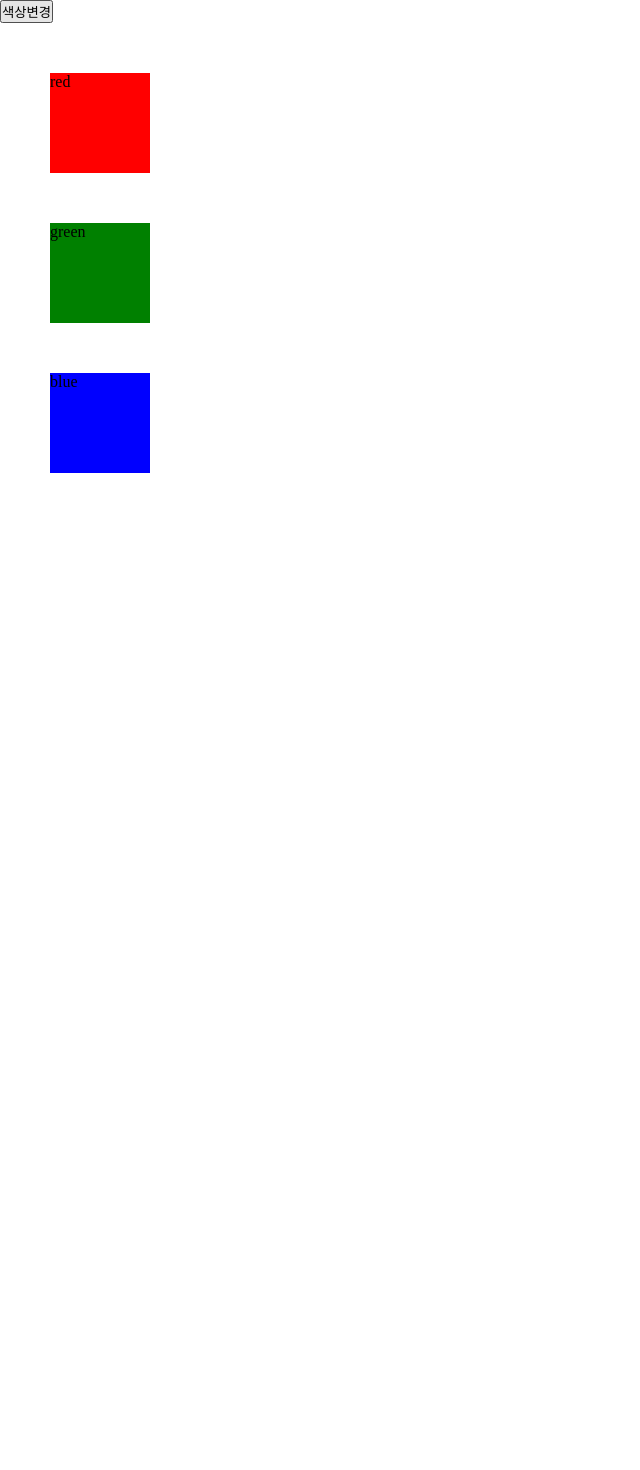
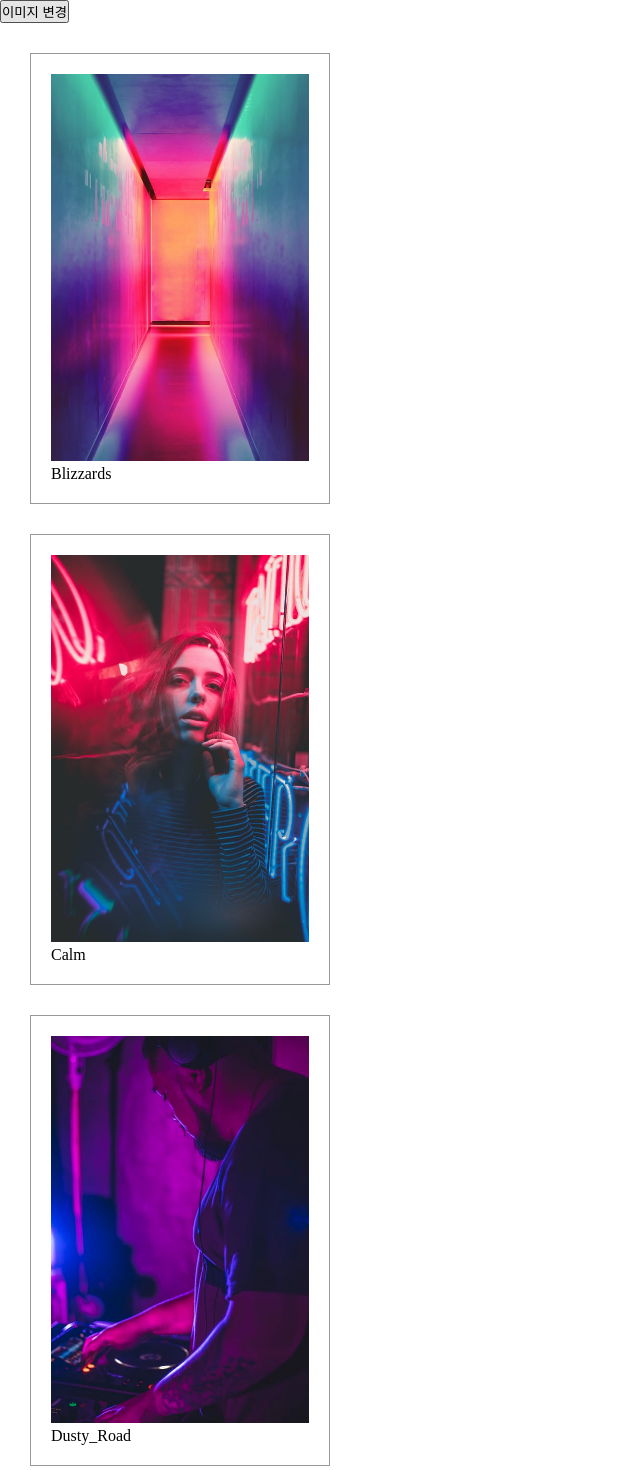
Before and after one commit to Yunjeong1/template, a React (Create React App) app: page / in a window 1280 px wide. Shown: the top 1470 px of the page, without its empty margins (0-640 px from the left). Before the commit the page ends 800 px from the top, so only its background shows below. Built offline with nearby package versions, Linux system fonts and the light colour scheme.

Commit message:
useState_change image

```diff
--- a/src/App.js
+++ b/src/App.js
@@ -1,5 +1,6 @@
 import './scss/style.scss';
 import { useState } from 'react';
+import Card from './Card';
 //useState , useEffect, useRef
 //useState - 컴포넌트에 특정 정보값이 변경이 되면 해당 정보값에 관련된 view화면으로 자동으로 재 랜더링
 //만약 위와 같은 기능이 없다면 개발자들은 특정 정보값을 변경해야할때마다 해당값이 어느 view에 쓰이는지 다 인지해야함
@@ -16,26 +17,29 @@ function App() {
 	//기존 colors배열을 data라는 state를 만들어서 저장
 	//data state값이 변경될때마다 해당 컴포넌트가 재실행되면서 화면이 재렌더링됨
 	//state값은 무조건 state전용변경함수로 변경해야만 화면이 재랜더링됨
-	const [colors, setColors] = useState(['red', 'green', 'blue']);
+	const path = process.env.PUBLIC_URL;
+	const imgs = [
+		'Blizzards',
+		'Calm',
+		'Dusty_Road',
+		'Escape',
+		'Payday',
+		'Retreat',
+		'Seasonal',
+		'Vespers',
+	];
+	const [pics, setPics] = useState(imgs);
+	const changePic = () => {
+		const newPics = [...pics];
+		newPics[0] = 'Calm';
+		setPics(newPics);
+	};
 
 	return (
 		<>
-			<button
-				onClick={() => {
-					let newColors = [...colors];
-					newColors[0] = 'hotpink';
-					setColors(newColors);
-				}}>
-				색상변경
-			</button>
-
-			{colors.map((color, idx) => {
-				const bg = { backgroundColor: color };
-				return (
-					<article key={idx} style={bg}>
-						<p>{color}</p>
-					</article>
-				);
+			<button onClick={changePic}>이미지 변경</button>
+			{pics.map((pic, idx) => {
+				return <Card key={idx} imgSrc={pic} path={path} />;
 			})}
 		</>
 	);
--- /dev/null
+++ b/src/Card.js
@@ -0,0 +1,12 @@
+import React from 'react';
+
+function Card(props) {
+	return (
+		<article>
+			<img src={`${props.path}/img/${props.imgSrc}.jpg`} />
+			<p>{props.imgSrc}</p>
+		</article>
+	);
+}
+
+export default Card;
--- a/src/scss/style.scss
+++ b/src/scss/style.scss
@@ -1,8 +1,12 @@
 @import 'reset';
 
 article {
-	width: 100px;
-	height: 100px;
-	background: gray;
-	margin: 50px;
+	width: 300px;
+	border: 1px solid #999;
+	padding: 20px;
+	margin: 30px;
+
+	> img {
+		width: 100%;
+	}
 }
```
